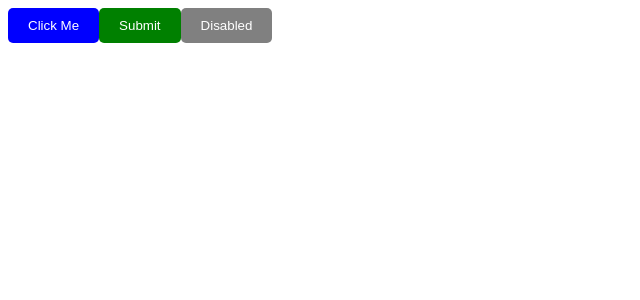
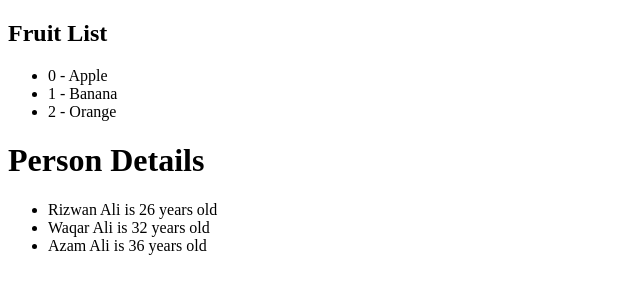
Before and after one commit to RizwanAli4574/React-practice, a React app: page / in a window 1280 px wide. Shown: the top 300 px of the page, without its empty margins (0-640 px from the left). Built offline with nearby package versions, Linux system fonts and the light colour scheme; the HTML template or start-up script is replaced by a standard one.

Commit message:
Practice on 15-10-2025

```diff
--- a/src/App.jsx
+++ b/src/App.jsx
@@ -1,32 +1,15 @@
-import { useState } from 'react'
+import Bye from "./Bye"
+import Hello from "./Hello"
 
 
-function Button({ text, color, ...rest }) {
-  const styles = {
-    backgroundColor: color,
-    color: "white",
-    padding: "10px 20px",
-    border: "none",
-    borderRadius: "5px",
-    cursor: "pointer"
-  };
-
-  return (
-    <button style={styles} {...rest}>
-      {text}
-    </button>
-  );
+function App(){
+return (
+  <>
+  <Hello />
+  <Bye />
+  </>
+)
 }
 
-// Usage
-function App() {
-  return (
-    <>
-      <Button text="Click Me" color="blue" onClick={() => alert("Button Clicked!")} />
-      <Button text="Submit" color="green" type="submit" />
-      <Button text="Disabled" color="gray" disabled />
-    </>
-  );
-}
 
 export default App
--- /dev/null
+++ b/src/Bye.jsx
@@ -0,0 +1,27 @@
+function Bye(){
+
+const users = [
+{firstName : "Rizwan" , lastName : "Ali" , age : 26} ,
+{firstName : "Waqar" , lastName : "Ali" , age : 32} ,
+{firstName : "Azam" , lastName : "Ali" , age : 36}
+]
+
+const fullName = (users) =>{
+  return users.firstName + " " + users.lastName;
+}
+    return (
+        <>
+        <h1>Person Details</h1>
+        <ul>
+        {users.map((user,index)=>(
+            <li>{fullName(user)} is {user.age} years old</li>
+        ))}
+        </ul>
+
+
+
+        </>
+    )
+}
+
+export default Bye
--- /dev/null
+++ b/src/Hello.jsx
@@ -0,0 +1,59 @@
+
+
+
+
+// const myName = (yourname) => {
+// return yourname
+// }
+
+// const handleClick = () => {
+//     alert("Click Ho gya")
+// }
+// const handleInput = (event) =>{
+// console.clear()
+// console.log("value :" , event.target.value)
+// }
+
+// const handleMouseOver = () => console.log("Mouse Over")
+
+// const handleDoubleClick = () => console.log("Double Click")
+
+
+// const name = "Rizwan Ali"
+// const name1 = "waqar Ali"
+
+// return (
+
+//     <>
+//     <h1>Hello {myName(name)}</h1>
+//     <h2>Hello {myName(name1)}</h2>
+
+//     <p onMouseOver={handleMouseOver} onDoubleClick={handleDoubleClick}>Lorem ipsum dolor sit amet consectetur adipisicing elit.</p>
+
+//     <button onClick={handleClick}>Click Me</button>
+//     <button onClick={()=>{alert("Hello")}}>Say Hello</button>
+//     <br />
+//     <input type="text"  onChange={handleInput} placeholder="Type something"/>
+//     </>
+// )
+
+function Hello(){
+
+const fruits = ["Apple" , "Banana", "Orange"]
+
+return (
+
+    <>
+    <h2>Fruit List</h2>
+    <ul>
+        {fruits.map((fruit, index) => (
+            <li>{index} - {fruit}</li>
+
+        ))}
+    </ul>
+    </>
+)
+
+}
+
+export default Hello
```
